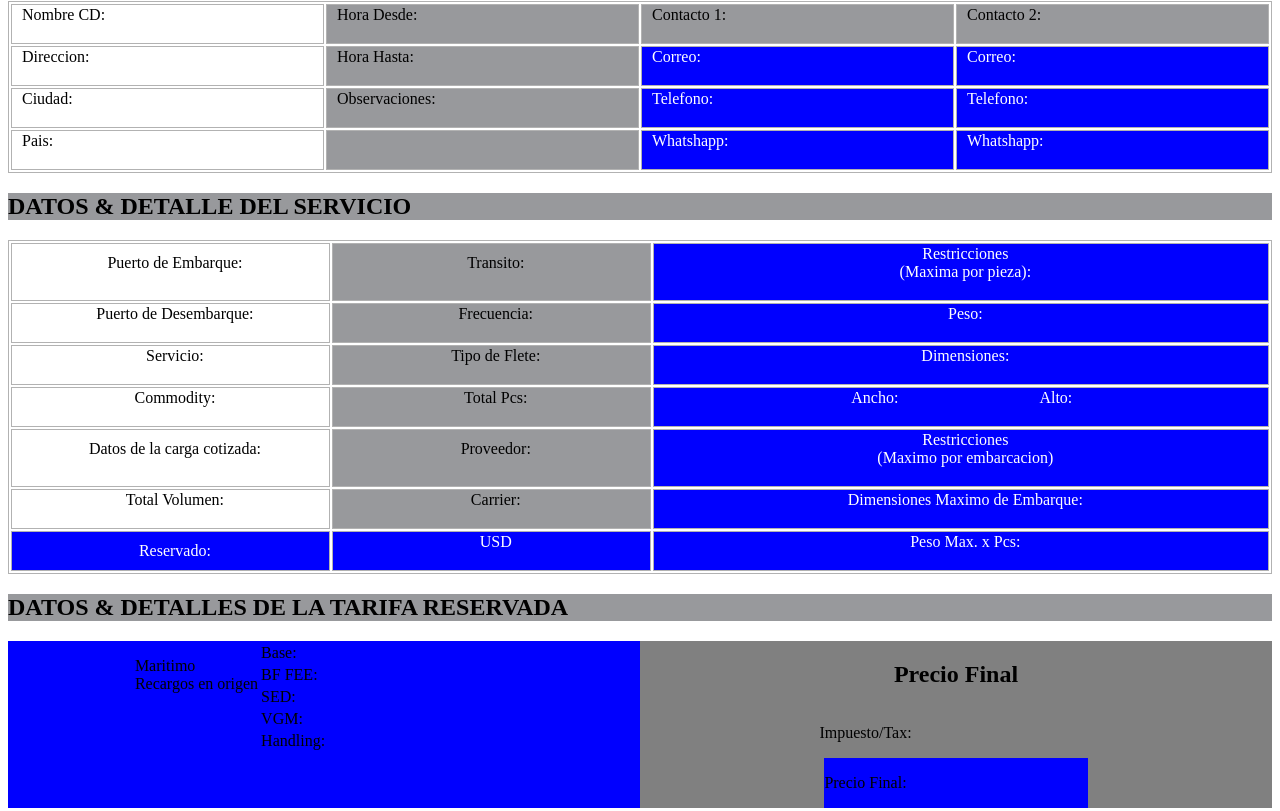
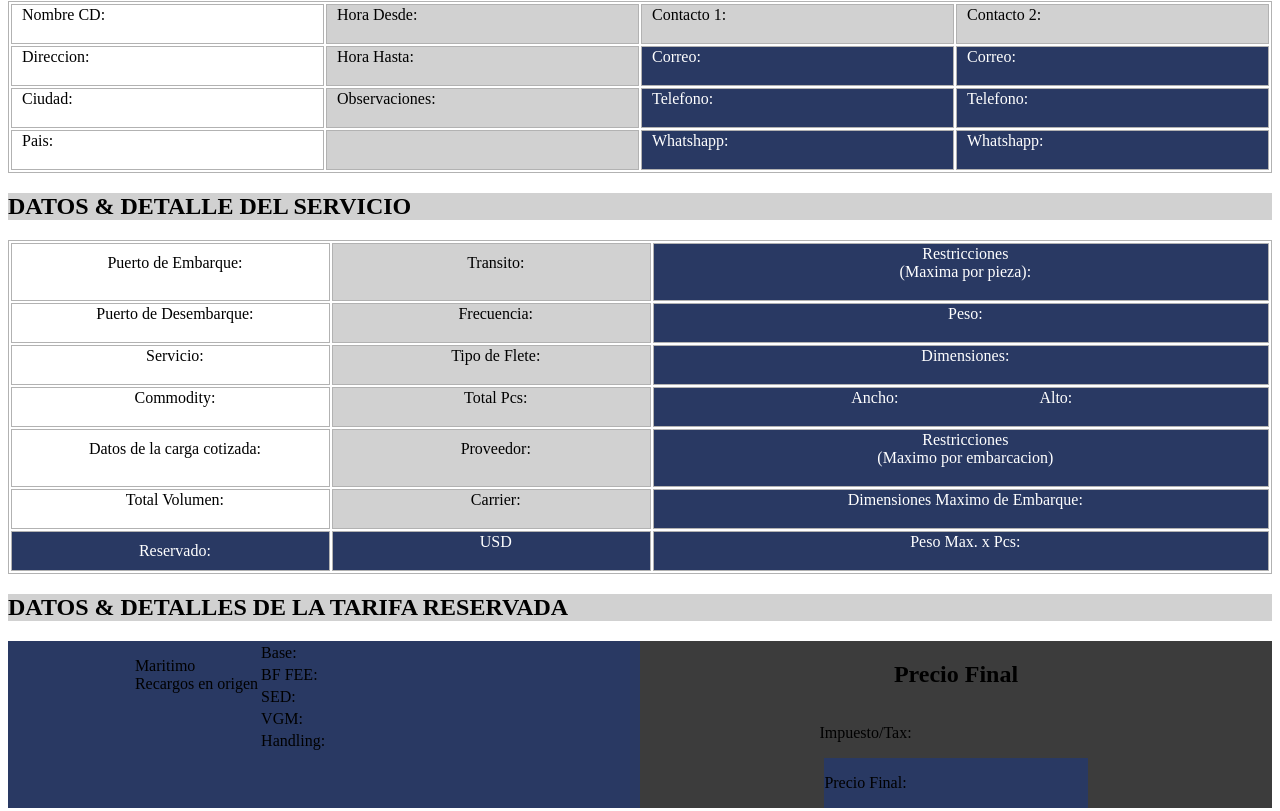
Before and after one commit to Rmoreno3/Planilla, a plain HTML site: page index.html in a window 1280 px wide. Shown: the part 990-1801 px from the top of the page. Drawn offline with Linux system fonts and the light colour scheme.

Commit message:
agregando paleta de colores

```diff
--- a/index.css
+++ b/index.css
@@ -64,11 +64,11 @@ input {
     display: flex;
     justify-content: space-between;
     flex-direction: row;
-    background-color: blue;
+    background-color: #293963;
 }
 
 .tabla_pedido_tracking-time {
-    background-color: #98999C;
+    background-color: #d1d1d1;
 }
 
 
@@ -100,7 +100,7 @@ input {
 }
 
 .main_1 {
-    background-color: #98999C;
+    background-color: #d1d1d1;
     text-align: center;
 }
 
@@ -135,7 +135,7 @@ input {
 }
 
 .main_3 h2 {
-    background-color: #98999C;
+    background-color: #d1d1d1;
 }
 
 .detalles_tarifa {
@@ -148,7 +148,7 @@ input {
     display: flex;
     justify-content: center;
     width: 50%;
-    background-color: blue;
+    background-color: #293963;
 }
 
 .detalles_tarifa-2 {
@@ -157,7 +157,7 @@ input {
     justify-content: center;
     align-items: center;
     width: 50%;
-    background-color: gray;;
+    background-color: #3c3c3c;
 }
 
 
@@ -167,7 +167,7 @@ input {
 
 .detalles_tarifa-2_precio_final{
     display: flex;
-    background-color: blue;
+    background-color: #293963;
 }
 
 .terminos {
@@ -186,11 +186,11 @@ footer {
 }
 
 #td_gray {
-    background-color: #98999C;
+    background-color: #d1d1d1;
 }
 
 #td_blue {
-    background-color: blue;
+    background-color: #293963;
     color: white;
 }
 
@@ -201,6 +201,6 @@ footer {
 #td_doble {
     display: flex;
     justify-content: center;
-    background-color: blue;
+    background-color: #293963;
     color: white;
 }
```
